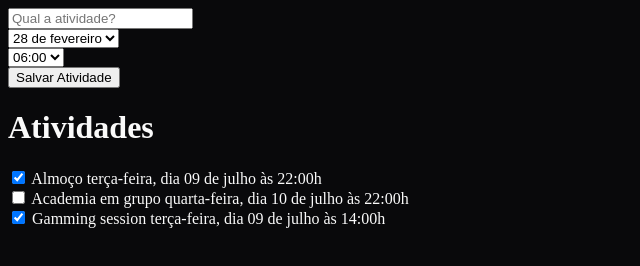
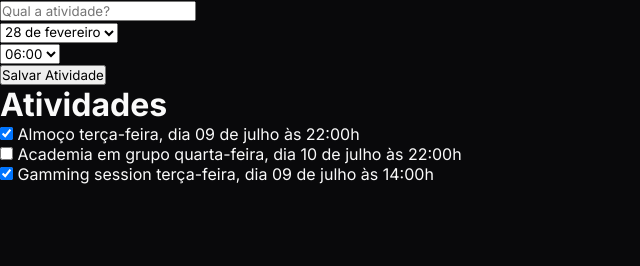
Before and after one commit to douglasdl/NLW16-html-css-js, a plain HTML site: page index.html in a window 1280 px wide. Shown: the whole page, without its empty margins (0-640 px from the left). Drawn offline with nearby package versions, Linux system fonts and the light colour scheme.

Commit message:
feat: add font Inter

```diff
--- a/index.html
+++ b/index.html
@@ -2,17 +2,21 @@
 <html lang="pt-BR">
 <head>
   <meta charset="UTF-8">
+  <link rel="preconnect" href="https://fonts.googleapis.com" />
+  <link rel="preconnect" href="https://fonts.gstatic.com" crossorigin />
   <meta name="viewport" content="width=device-width, initial-scale=1.0">
   <title>Document</title>
   <link rel="stylesheet" href="styles.css">
+  <link href="https://fonts.googleapis.com/css2?family=Inter:wght@100..900&display=swap" rel="stylesheet" />
   <script src="https://cdn.jsdelivr.net/npm/dayjs@1/dayjs.min.js"></script>
   <script src="https://cdn.jsdelivr.net/npm/dayjs@1/locale/pt-br.js"></script>
   <script>dayjs.locale('pt-br')</script>
 </head>
 <body>
-
+  <div id="app">
     <form onsubmit="saveActivity(event)">
-    <div>
+      <div class="fields">
+        <div class="field-wrapper">
           <input
             type="text"
             placeholder="Qual a atividade?"
@@ -21,16 +25,17 @@
           >
         </div>
 
-    <div>
+        <div class="field-wrapper">
           <select name="day">
             <option value="2024-01-01">01 de janeiro</option>
           </select>
         </div>
 
-    <div>
+        <div class="field-wrapper">
           <select name="hour">
             <option value="10:30">10:30</option>
           </select>
+        </div>
       </div>
 
       <button type="submit">Salvar Atividade</button>
@@ -40,6 +45,7 @@
       <h1>Atividades</h1>
       <section></section>
     </main>
+  </div>
 
   <script src="main.js"></script>
 </body>
--- a/styles.css
+++ b/styles.css
@@ -1,4 +1,13 @@
-html {
+* {
+  margin: 0;
+  padding: 0;
+  box-sizing: border-box;
+}
+html, option {
   background-color: #09090B;
   color: #FAFAFA;
 }
+
+html, input, select, button, option {
+  font-family: 'Inter', sans-serif;
+}
```
Also changed, not shown: 1 other file. Lines whose indentation alone changed are shown as unchanged.
